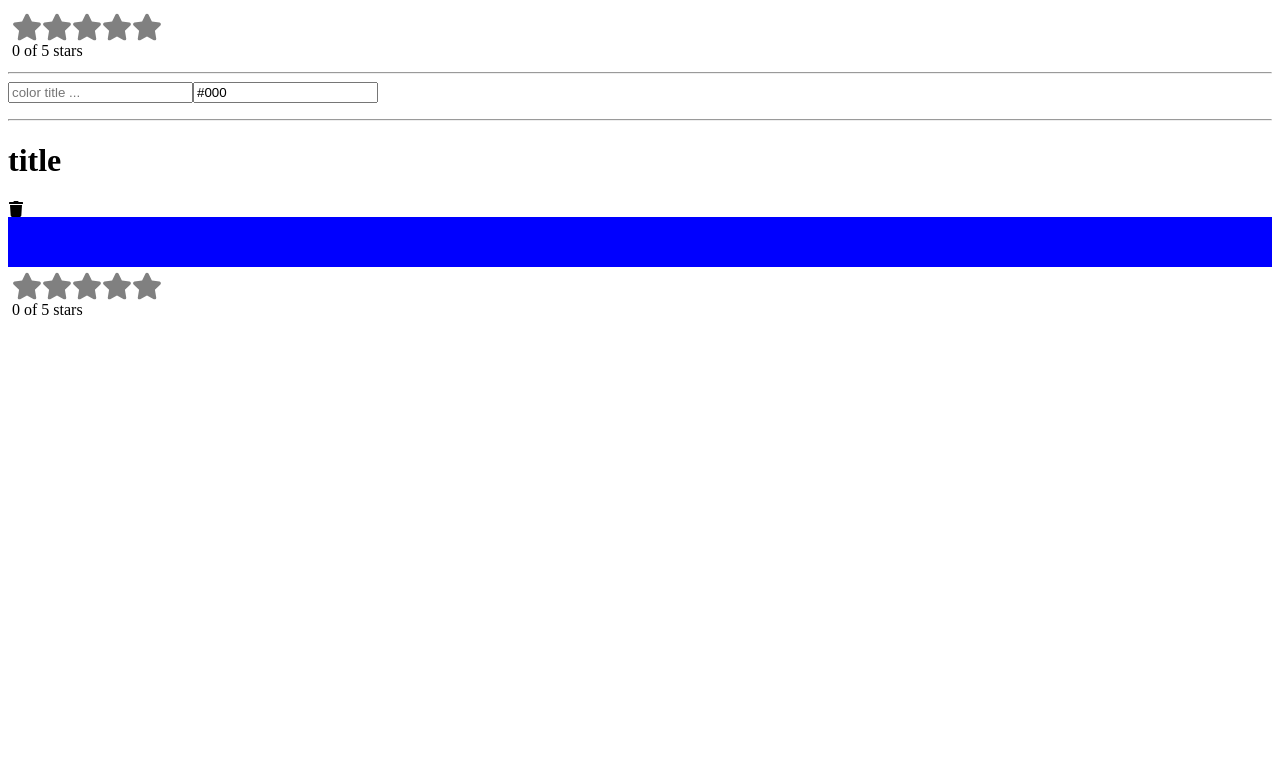
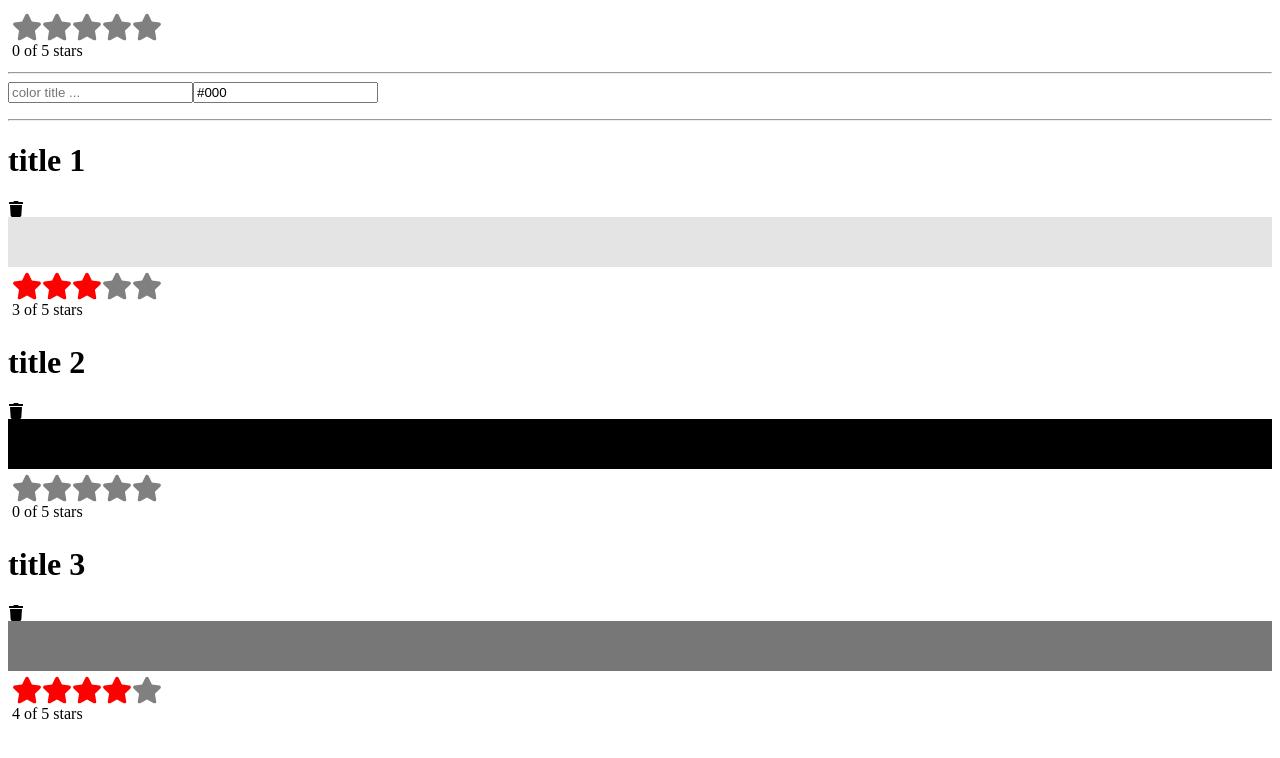
Before and after one commit to energiay/testinh_react_hooks, a React app: page / in a window 1280 px wide. Shown: the top 758 px of the page. Built offline with nearby package versions, Linux system fonts and the light colour scheme.

Commit message:
add context and use context

```diff
--- a/src/App.jsx
+++ b/src/App.jsx
@@ -2,6 +2,7 @@ import React from 'react'
 import StarRating from '@components/StarRating/StarRating.jsx'
 import Form from '@components/Form/Form.jsx'
 import Colors from '@components/Colors/Colors.jsx'
+import ColorProvider from '@hooks/useColorProvider.jsx';
 
 const App = () => {
     return (
@@ -10,7 +11,9 @@ const App = () => {
             <hr />
             <Form />
             <hr />
-            <Colors />
+            <ColorProvider>
+                <Colors />
+            </ColorProvider>
         </div>
     )
 }
--- a/src/components/Colors/Colors.jsx
+++ b/src/components/Colors/Colors.jsx
@@ -1,18 +1,25 @@
-import React from 'react'
-import { FaStar, FaTrash } from 'react-icons/fa';
-import StarRating from '@components/StarRating/StarRating.jsx'
+import React from 'react';
+import { FaTrash } from 'react-icons/fa';
+import StarRating from '@components/StarRating/StarRating.jsx';
+import { useColors } from '@hooks/useColorProvider.jsx';
 
 const Colors = () => {
-    return (
-        <div>
-            <h1>title</h1>
-            <div><FaTrash /></div>
-            <div style={{background: 'blue', height: '50px'}}></div>
+    const { colors } = useColors();
+
+    return colors.map(color => {
+        return (
             <div>
-                <StarRating />
+                <h1>{color.title}</h1>
+                <div>
+                    <FaTrash />
+                </div>
+                <div style={{ background: color.color, height: '50px' }}></div>
+                <div>
+                    <StarRating select={color.rating}/>
+                </div>
             </div>
-        </div>
-    )
-}
+        )
+    });
+};
 
-export default Colors
+export default Colors;
--- a/src/components/StarRating/StarRating.jsx
+++ b/src/components/StarRating/StarRating.jsx
@@ -2,9 +2,9 @@ import React, { useState } from 'react';
 import Star from '../Star/Star.jsx';
 import { IconContext } from 'react-icons';
 
-const StarRating = ({ total = 5, style = {} }) => {
+const StarRating = ({ select = 0, total = 5, style = {} }) => {
     const createArray = (length) => [...Array(length)];
-    const [selectedStars, setSelectedStar] = useState(0);
+    const [selectedStars, setSelectedStar] = useState(select);
 
     return (
         <div style={{padding: "4px", ...style}}>
--- /dev/null
+++ b/src/data/colorData.json
@@ -0,0 +1,17 @@
+[
+    {
+        "title": "title 1",
+        "color": "#e4e4e4",
+        "rating": 3
+    },
+    {
+        "title": "title 2",
+        "color": "#000",
+        "rating": 0
+    },
+    {
+        "title": "title 3",
+        "color": "#777",
+        "rating": 4
+    }
+]
--- /dev/null
+++ b/src/hooks/useColorProvider.jsx
@@ -0,0 +1,15 @@
+import React, { useState, createContext, useContext } from 'react';
+import colorData from '@/data/colorData.json';
+
+const ColorContext = createContext();
+export const useColors = () =>  useContext(ColorContext);
+
+export default function ColorProvider({ children }) {
+    const [colors, setColors] = useState(colorData);
+
+    return (
+        <ColorContext.Provider value={{ colors }}>
+            {children}
+        </ColorContext.Provider>
+    );
+}
--- a/webpack.config.js
+++ b/webpack.config.js
@@ -125,12 +125,12 @@ module.exports = {
     resolve: {
         extensions: ['.js', '.jsx', '.ts', '.tsx', '.json'],
         alias: {
+            '@': path.resolve(__dirname, './src'),
             '@components': path.resolve(__dirname, './src/components'),
             '@hooks': path.resolve(__dirname, './src/hooks'),
             '@lib': path.resolve(__dirname, './src/lib'),
             '@imgs': path.resolve(__dirname, './public/imgs'),
             '@app': path.resolve(__dirname, './src/components/app'),
-            '@contexts': path.resolve(__dirname, './src/contexts'),
         },
     },
 };
```
Also changed, not shown: src/components/Colors/ColorList.jsx (added, +21 -0 lines).
